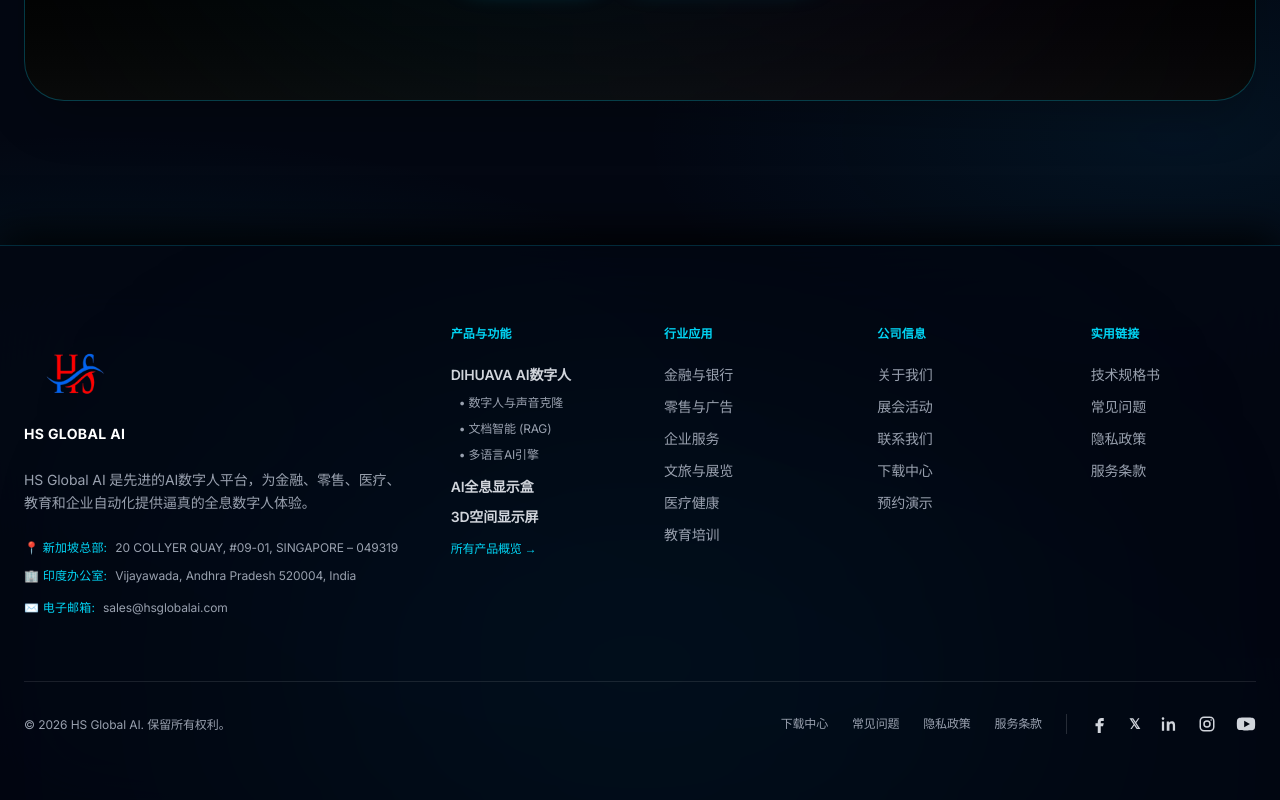
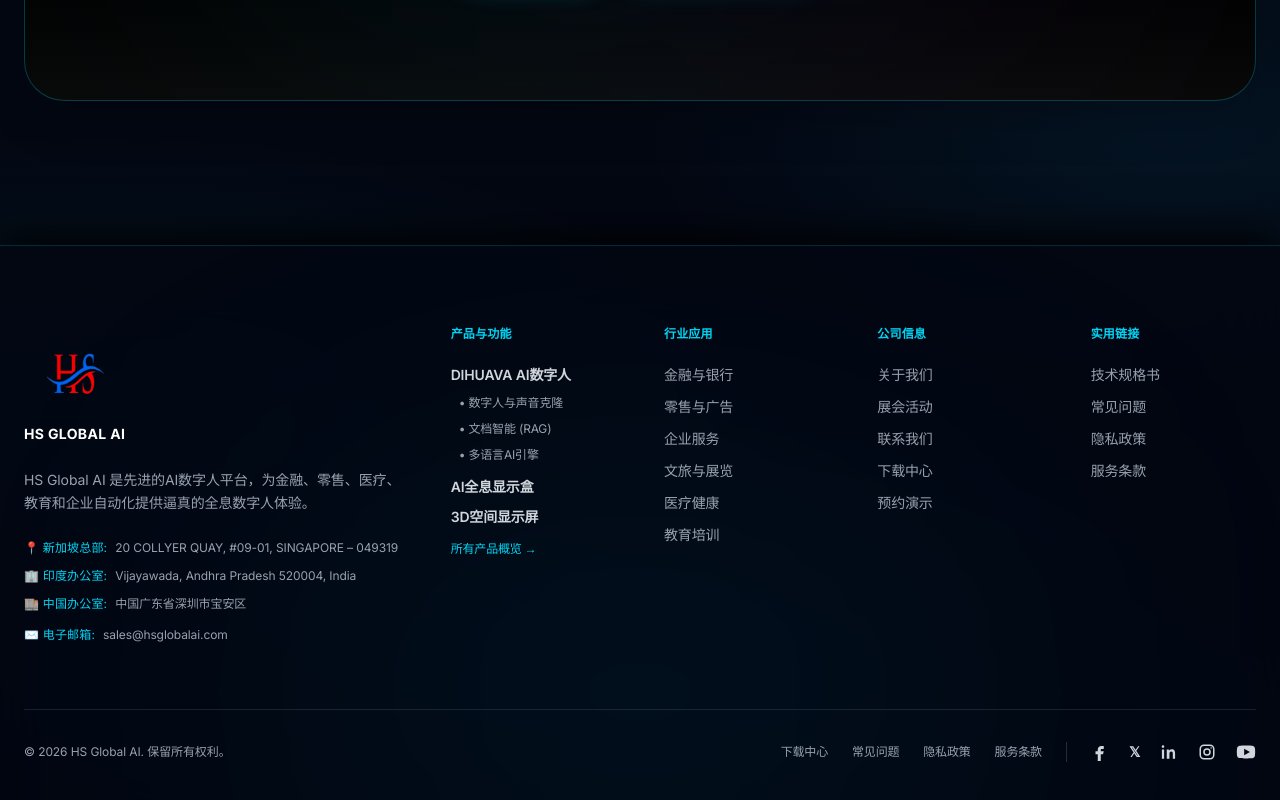
Before and after one commit to propertiesmarket1234/hsglobalai, a Next.js app: page /zh/blog/ai-business-automation in a window 1280 px wide. Shown: the part 7342-8142 px from the top of the page. Built offline with nearby package versions, Linux system fonts and the light colour scheme.

Commit message:
Describe my changes

```diff
--- a/src/components/Footer.tsx
+++ b/src/components/Footer.tsx
@@ -58,6 +58,10 @@
               <p className="flex items-start gap-2">
                 <span className="text-cyan-400 shrink-0 font-mono">{dict.footer.indiaOfficeLabel}</span>
                 <span>{dict.footer.indiaOfficeAddress}</span>
+              </p>
+              <p className="flex items-start gap-2">
+                <span className="text-cyan-400 shrink-0 font-mono">{dict.footer.chinaOfficeLabel}</span>
+                <span>{dict.footer.chinaOfficeAddress}</span>
               </p>
               <p className="flex items-center gap-2 pt-1">
                 <span className="text-cyan-400 shrink-0 font-mono">{dict.footer.emailLabel}</span>
```
